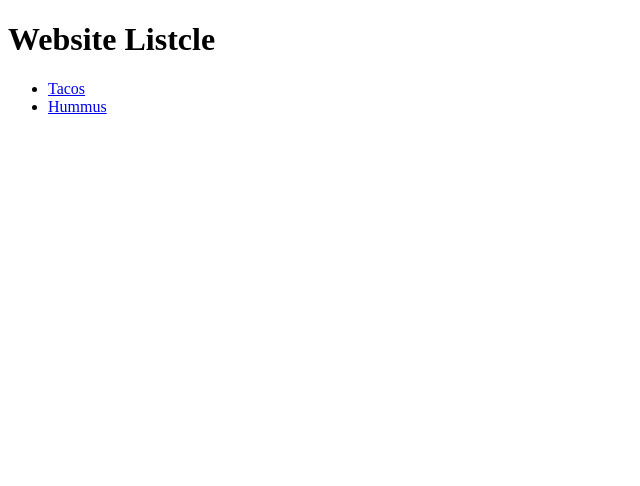
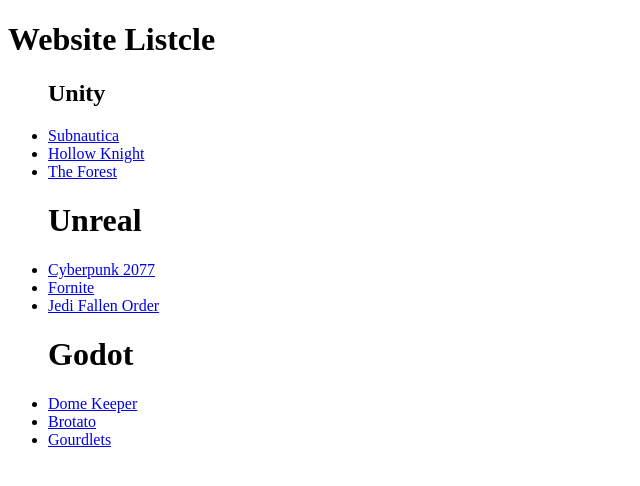
Before and after one commit to Julian-HerreraPerez/IGME-110-Repo, a plain HTML site: page index.html in a window 1280 px wide. Shown: the whole page, without its empty margins (0-640 px from the left). Drawn offline with Linux system fonts and the light colour scheme.

Commit message:
Update index.html

```diff
--- a/index.html
+++ b/index.html
@@ -8,8 +8,20 @@
 <body>
   <h1>Website Listcle</h1>
   <ul>
-    <li><a href="https://en.wikipedia.org/wiki/Taco">Tacos</a></li>
-    <li><a href="https://en.wikipedia.org/wiki/Hummus">Hummus</a></li>
+    <h2> Unity </h2>
+    <li><a href="https://store.steampowered.com/app/264710/Subnautica/">Subnautica</a></li>
+    <li><a href="https://store.steampowered.com/app/367520/Hollow_Knight/">Hollow Knight</a></li>
+    <li><a href="https://store.steampowered.com/app/242760/The_Forest/">The Forest</a></li>
+
+    <h1> Unreal </h1>
+    <li><a href="https://store.steampowered.com/app/1091500/Cyberpunk_2077/">Cyberpunk 2077</a></li>
+    <li><a href="https://www.fortnite.com/?lang=en-US">Fornite </a></li>
+    <li><a href="https://www.ea.com/games/starwars/jedi/jedi-fallen-order">Jedi Fallen Order </a></li>
+
+    <h1> Godot</h1>
+    <li><a href="https://godotengine.org/showcase/dome-keeper/">Dome Keeper</a></li>
+    <li><a href="https://godotengine.org/showcase/brotato/">Brotato </a></li>
+    <li><a href="https://godotengine.org/showcase/gourdlets/">Gourdlets </a></li>
   </ul>
 </body>
 </html>
```
